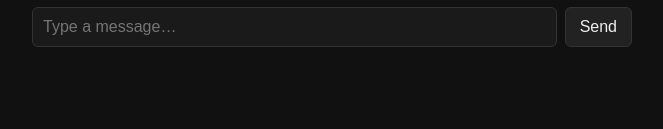
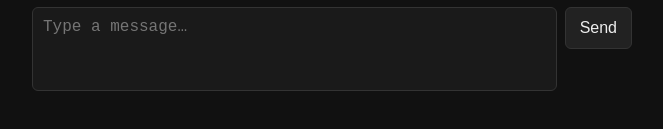
Before and after one commit to LexonS1/WayneAIWrapper, a website: page apps/web-client/index.html in a window 1280 px wide. Shown: the part 529-658 px from the top of the page, 308-971 px from the left. Drawn offline with Linux system fonts and the light colour scheme.

Commit message:
updated web text-area and send button

```diff
--- a/apps/web-client/app.js
+++ b/apps/web-client/app.js
@@ -5,6 +5,14 @@ const chat = document.getElementById("chat");
 const input = document.getElementById("message");
 const sendBtn = document.getElementById("send");
 const status = document.getElementById("status");
+const MAX_INPUT_HEIGHT = 160;
+
+function autoResizeInput() {
+  input.style.height = "auto";
+  const nextHeight = Math.min(input.scrollHeight, MAX_INPUT_HEIGHT);
+  input.style.height = `${nextHeight}px`;
+  input.style.overflowY = input.scrollHeight > MAX_INPUT_HEIGHT ? "auto" : "hidden";
+}
 
 function addMessage(text, who) {
   const div = document.createElement("div");
@@ -36,6 +44,7 @@ function ensureInputUpdates() {
       if (printable) {
         input.value = before.slice(0, start) + event.key + before.slice(end);
         input.selectionStart = input.selectionEnd = start + 1;
+        autoResizeInput();
         return;
       }
 
@@ -49,6 +58,7 @@ function ensureInputUpdates() {
           input.value = before.slice(0, start - 1) + before.slice(end);
           input.selectionStart = input.selectionEnd = start - 1;
         }
+        autoResizeInput();
         return;
       }
 
@@ -62,6 +72,7 @@ function ensureInputUpdates() {
           input.value = before.slice(0, start) + before.slice(start + 1);
           input.selectionStart = input.selectionEnd = start;
         }
+        autoResizeInput();
       }
     }, 0);
   });
@@ -71,6 +82,7 @@ async function sendMessage() {
   const text = input.value.trim();
   if (!text) return;
   input.value = "";
+  autoResizeInput();
 
   addMessage(text, "user");
   status.textContent = "Sending…";
@@ -111,5 +123,12 @@ async function pollJob(jobId) {
 }
 
 sendBtn.onclick = sendMessage;
-input.onkeydown = e => e.key === "Enter" && sendMessage();
+input.onkeydown = (event) => {
+  if (event.key === "Enter" && !event.shiftKey) {
+    event.preventDefault();
+    sendMessage();
+  }
+};
+input.addEventListener("input", autoResizeInput);
 ensureInputUpdates();
+autoResizeInput();
--- a/apps/web-client/index.html
+++ b/apps/web-client/index.html
@@ -12,7 +12,7 @@
     <div id="chat"></div>
 
     <div id="input">
-      <input id="message" placeholder="Type a message…" />
+      <textarea id="message" placeholder="Type a message…"></textarea>
       <button id="send">Send</button>
     </div>
 
--- a/apps/web-client/style.css
+++ b/apps/web-client/style.css
@@ -26,6 +26,7 @@ body {
 #input {
   display: flex;
   gap: 8px;
+  align-items: flex-start;
   position: relative;
   z-index: 10;
   pointer-events: auto;
@@ -35,6 +36,10 @@ body {
   flex: 1;
   padding: 10px;
   font-size: 16px;
+  min-height: 42px;
+  max-height: 160px;
+  resize: none;
+  overflow-y: hidden;
   position: relative;
   z-index: 10;
   pointer-events: auto;
@@ -43,6 +48,27 @@ body {
   border: 1px solid #333;
   border-radius: 6px;
   outline: none;
+  scrollbar-width: thin;
+  scrollbar-color: #333 #141414;
+}
+
+#message::-webkit-scrollbar {
+  width: 10px;
+}
+
+#message::-webkit-scrollbar-track {
+  background: #141414;
+  border-radius: 8px;
+}
+
+#message::-webkit-scrollbar-thumb {
+  background: #333;
+  border-radius: 8px;
+  border: 2px solid #141414;
+}
+
+#message::-webkit-scrollbar-thumb:hover {
+  background: #3f3f3f;
 }
 
 #message:focus {
@@ -52,6 +78,8 @@ body {
 #send {
   padding: 10px 14px;
   font-size: 16px;
+  height: 42px;
+  align-self: flex-start;
   background: #222;
   color: #eee;
   border: 1px solid #333;
```
